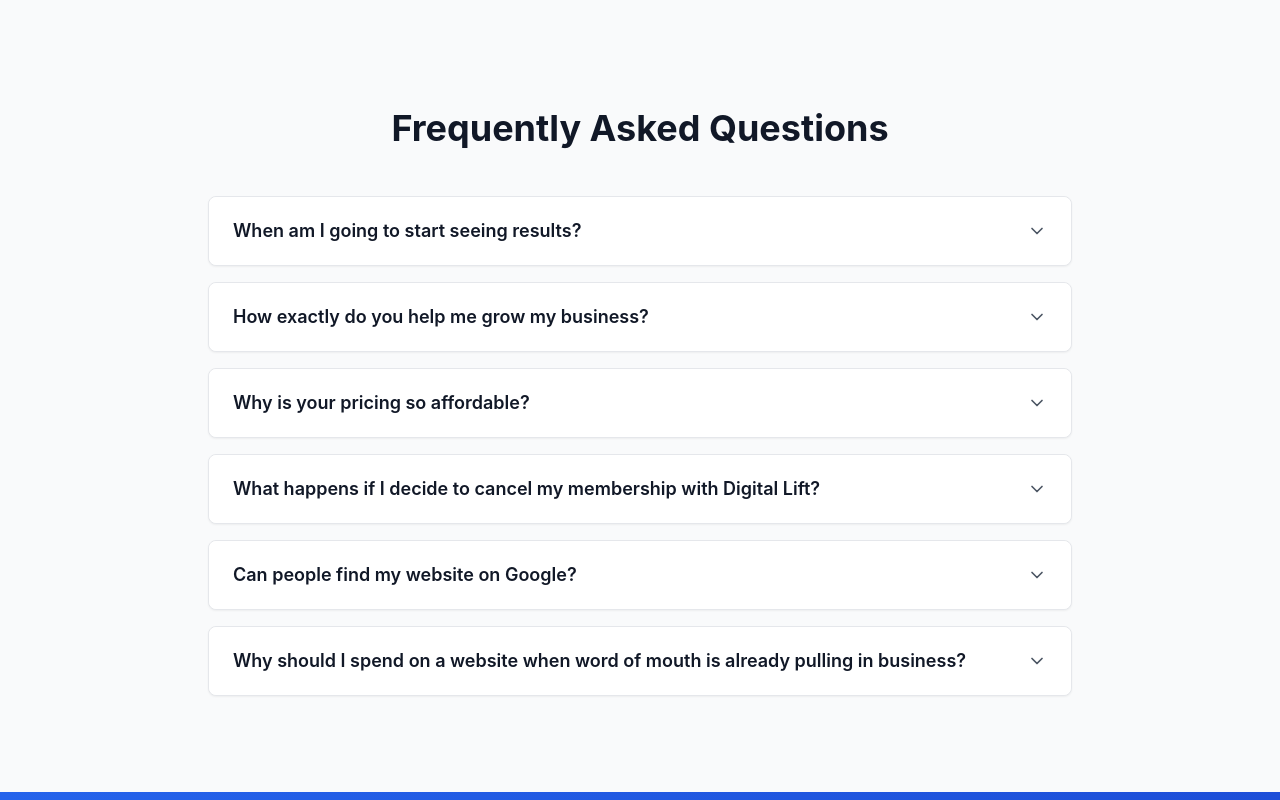
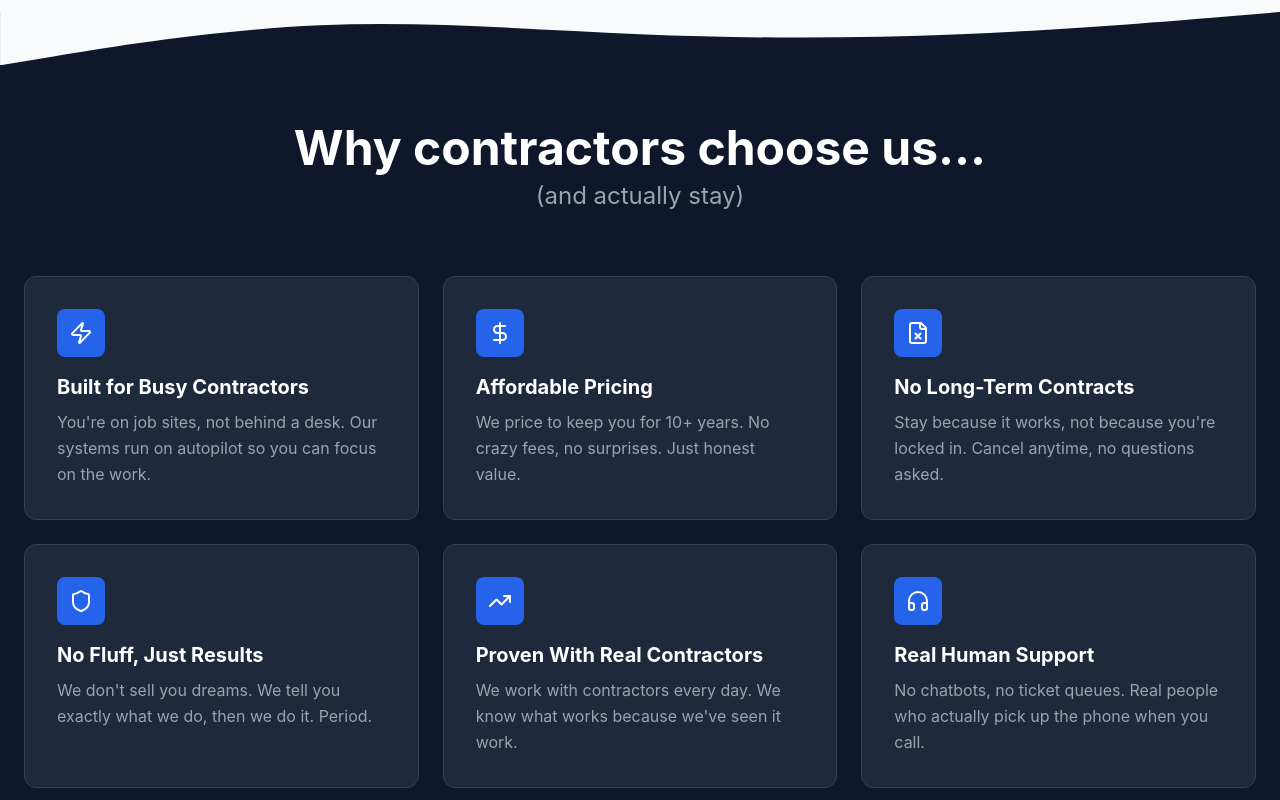
Before and after one commit to dekelohad/digital-lift-new, a Next.js app: page / in a window 1280 px wide. Shown: the part 9500-10300 px from the top of the page. Built offline with nearby package versions, Linux system fonts and the light colour scheme.

Commit message:
why us section

```diff
--- a/app/page.tsx
+++ b/app/page.tsx
@@ -13,6 +13,7 @@ import CTA from '@/components/CTA';
 import Footer from '@/components/Footer';
 import ScrollToTop from '@/components/ScrollToTop';
 import TradesWeServe from '@/components/TradesWeServe';
+import WhyUs from '@/components/WhyUs';
 import { pageTransition } from '@/lib/animations';
 
 export default function Home() {
@@ -117,6 +118,7 @@ export default function Home() {
       <TradesWeServe />
 
       <ProcessTimeline />
+      <WhyUs />
       <FAQ />
 
       <CTA
--- /dev/null
+++ b/components/WhyUs.tsx
@@ -0,0 +1,104 @@
+'use client';
+
+import { motion, useInView } from 'framer-motion';
+import { useRef } from 'react';
+import { Zap, DollarSign, FileX, Shield, TrendingUp, Headphones } from 'lucide-react';
+import { fadeInUp, staggerContainer, staggerItem } from '@/lib/animations';
+
+const reasons = [
+  {
+    icon: Zap,
+    title: 'Built for Busy Contractors',
+    description: "You're on job sites, not behind a desk. Our systems run on autopilot so you can focus on the work."
+  },
+  {
+    icon: DollarSign,
+    title: 'Affordable Pricing',
+    description: "We price to keep you for 10+ years. No crazy fees, no surprises. Just honest value."
+  },
+  {
+    icon: FileX,
+    title: 'No Long-Term Contracts',
+    description: "Stay because it works, not because you're locked in. Cancel anytime, no questions asked."
+  },
+  {
+    icon: Shield,
+    title: 'No Fluff, Just Results',
+    description: "We don't sell you dreams. We tell you exactly what we do, then we do it. Period."
+  },
+  {
+    icon: TrendingUp,
+    title: 'Proven With Real Contractors',
+    description: "We work with contractors every day. We know what works because we've seen it work."
+  },
+  {
+    icon: Headphones,
+    title: 'Real Human Support',
+    description: "No chatbots, no ticket queues. Real people who actually pick up the phone when you call."
+  }
+];
+
+export default function WhyUs() {
+  const ref = useRef(null);
+  const isInView = useInView(ref, { once: true, margin: '-100px' });
+
+  return (
+    <section className="relative py-16 sm:py-20 md:py-28 bg-slate-900 overflow-hidden">
+      {/* Top wave */}
+      <div className="absolute top-0 left-0 right-0">
+        <svg viewBox="0 0 1440 60" fill="none" xmlns="http://www.w3.org/2000/svg" className="w-full">
+          <path d="M0 60L60 50C120 40 240 20 360 15C480 10 600 20 720 25C840 30 960 30 1080 25C1200 20 1320 10 1380 5L1440 0V0H1380C1320 0 1200 0 1080 0C960 0 840 0 720 0C600 0 480 0 360 0C240 0 120 0 60 0H0V60Z" fill="#F9FAFB"/>
+        </svg>
+      </div>
+
+      <div className="container mx-auto px-4 sm:px-6 max-w-7xl relative z-10">
+        <motion.div
+          ref={ref}
+          className="text-center mb-12 sm:mb-16"
+          variants={fadeInUp}
+          initial="hidden"
+          animate={isInView ? "visible" : "hidden"}
+        >
+          <h2 className="text-3xl sm:text-4xl md:text-5xl font-bold text-white mb-2">
+            Why contractors choose us...
+          </h2>
+          <p className="text-xl sm:text-2xl text-gray-400">
+            (and actually stay)
+          </p>
+        </motion.div>
+
+        <motion.div
+          className="grid grid-cols-1 sm:grid-cols-2 lg:grid-cols-3 gap-6"
+          variants={staggerContainer}
+          initial="hidden"
+          animate={isInView ? "visible" : "hidden"}
+        >
+          {reasons.map((reason, index) => {
+            const IconComponent = reason.icon;
+            return (
+              <motion.div
+                key={index}
+                className="bg-slate-800 border border-slate-700 rounded-xl p-6 sm:p-8 hover:border-blue-500 transition-colors"
+                variants={staggerItem}
+                whileHover={{ y: -5 }}
+              >
+                <div className="w-12 h-12 bg-blue-600 rounded-lg flex items-center justify-center mb-4">
+                  <IconComponent className="w-6 h-6 text-white" />
+                </div>
+                <h3 className="text-xl font-bold text-white mb-2">{reason.title}</h3>
+                <p className="text-gray-400 leading-relaxed">{reason.description}</p>
+              </motion.div>
+            );
+          })}
+        </motion.div>
+      </div>
+
+      {/* Bottom wave */}
+      <div className="absolute bottom-0 left-0 right-0">
+        <svg viewBox="0 0 1440 60" fill="none" xmlns="http://www.w3.org/2000/svg" className="w-full">
+          <path d="M0 0L60 10C120 20 240 40 360 45C480 50 600 40 720 35C840 30 960 30 1080 35C1200 40 1320 50 1380 55L1440 60V60H1380C1320 60 1200 60 1080 60C960 60 840 60 720 60C600 60 480 60 360 60C240 60 120 60 60 60H0V0Z" fill="#F9FAFB"/>
+        </svg>
+      </div>
+    </section>
+  );
+}
```
